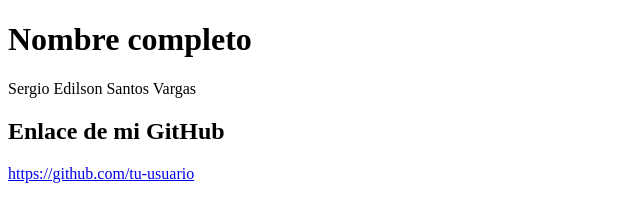
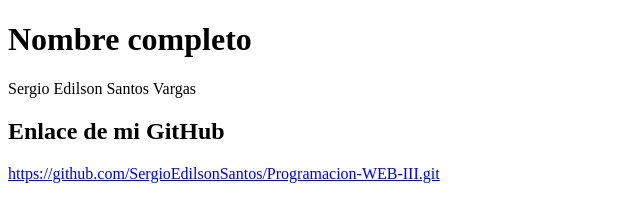
Before and after one commit to SergioEdilsonSantos/Programacion-WEB-III, a plain HTML site: page index.html in a window 1280 px wide. Shown: the whole page, without its empty margins (0-640 px from the left). Drawn offline with Linux system fonts and the light colour scheme.

Commit message:
Update index.html

```diff
--- a/index.html
+++ b/index.html
@@ -11,8 +11,8 @@
   <p>Sergio Edilson Santos Vargas</p>
 
   <h2>Enlace de mi GitHub</h2>
-  <p><a href="https://github.com/tu-usuario" target="_blank" rel="noopener noreferrer">
-    https://github.com/tu-usuario
+  <p><a href="https://github.com/SergioEdilsonSantos/Programacion-WEB-III.git" target="_blank" rel="noopener noreferrer">
+    https://github.com/SergioEdilsonSantos/Programacion-WEB-III.git
   </a></p>
 </body>
 </html>
```
